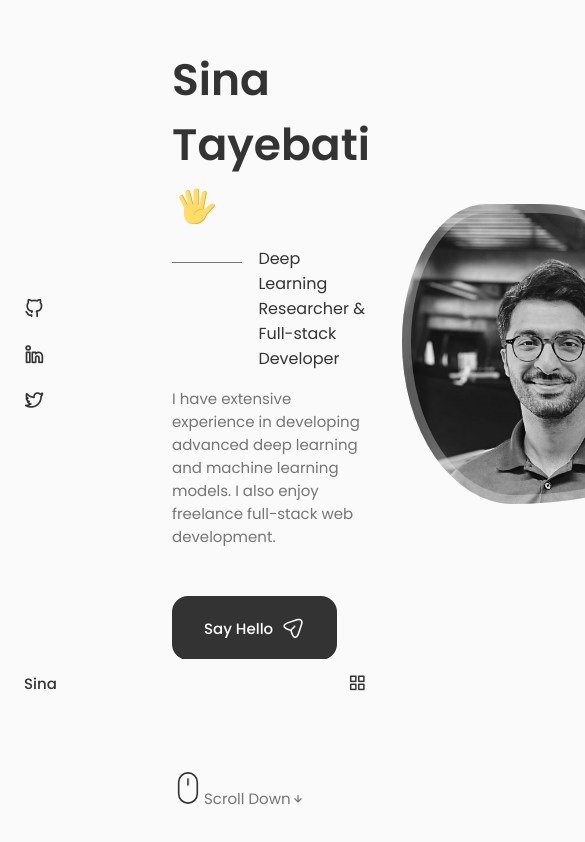
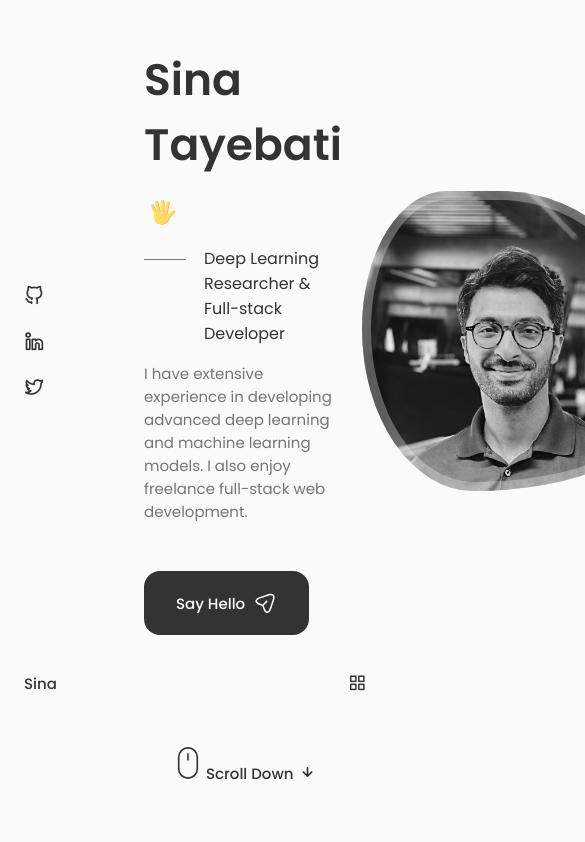
Before and after one commit to sinatayebati/sinatayebati.github.io, a React (Create React App) app: page / in a window 390 px wide. Shown: the part 137-979 px from the top of the page, 585 px wide, since content can reach past the window. After the commit the page ends 956 px from the top, so only its background shows below. Built offline with nearby package versions, Linux system fonts and the light colour scheme.

Commit message:
commit #27 home media screen

```diff
--- a/src/components/home/home.css
+++ b/src/components/home/home.css
@@ -102,3 +102,53 @@
         transform: translateY(3.75rem);
     }
 }
+
+.home__scroll-name {
+    color: var(--title-color);
+    font-weight: var(--font-medium);
+    margin-right: var(--mb-0-25);
+    margin-left: 2px;
+}
+
+.home__scroll-arrow {
+    font-size: 1.25rem;
+    color: var(--title-color);
+}
+
+/*===== BREAKPOINTS =====*/
+/* For large devices */
+@media screen and (max-width: 992px) {
+    .home__content {
+        grid-template-columns: 100px repeat(2, 1fr);
+        column-gap: 1.25rem;
+    }
+
+    .home__hand {
+        width: 26px;
+        height: 26px;
+    }
+
+    .home__subtitle {
+        padding-left: 3.75rem;
+        margin-bottom: var(--mb-1);
+    }
+
+    .home__subtitle::before {
+        width: 42px;
+        top: 0.8rem;
+    }
+  }
+
+  /* For medium devices */
+  @media screen and (max-width: 768px) {
+
+  }
+
+  @media screen and (max-width: 576px) {
+
+  }
+
+  /* For small devices */
+  @media screen and (max-width: 350px) {
+
+  }
```
